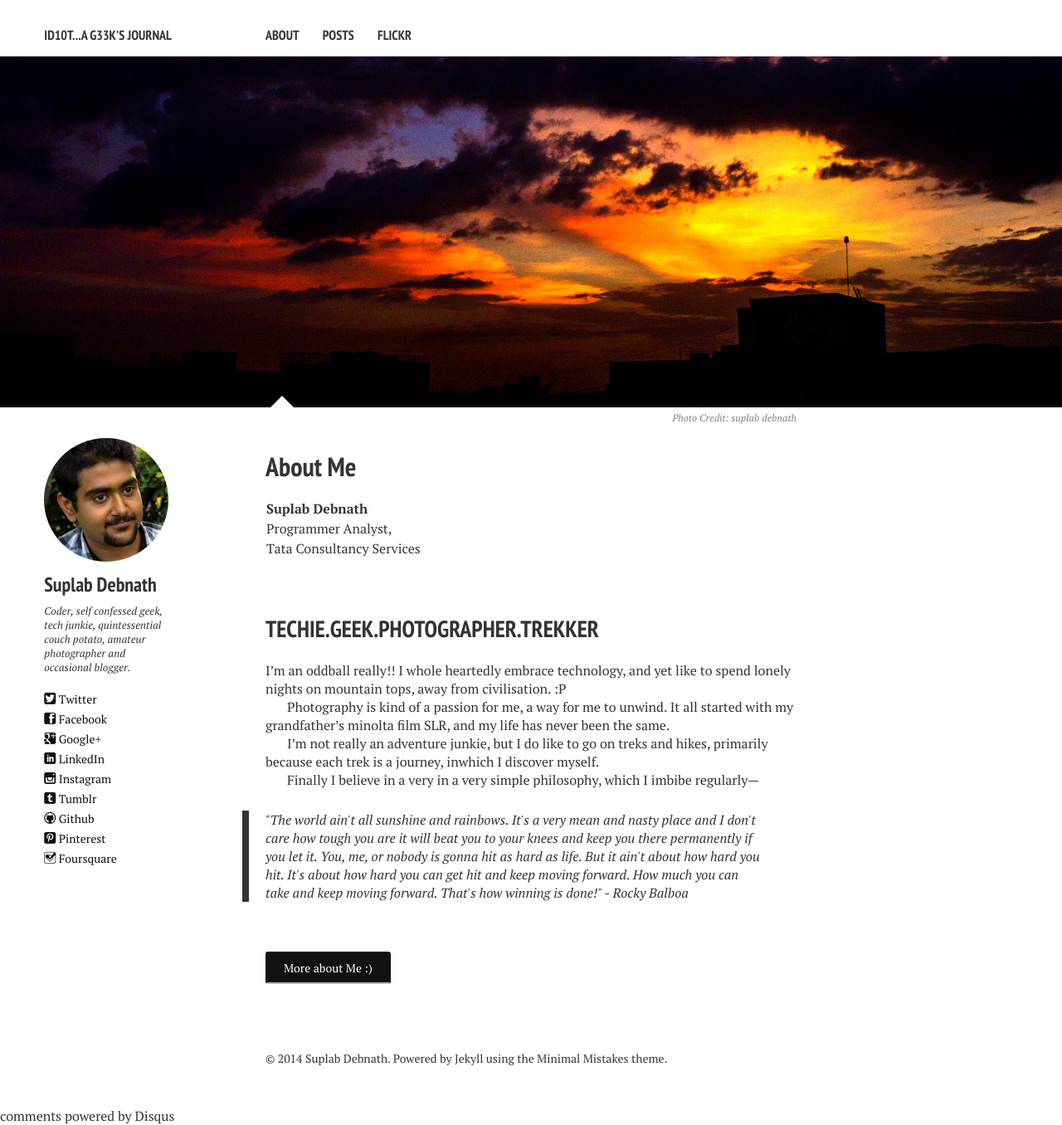
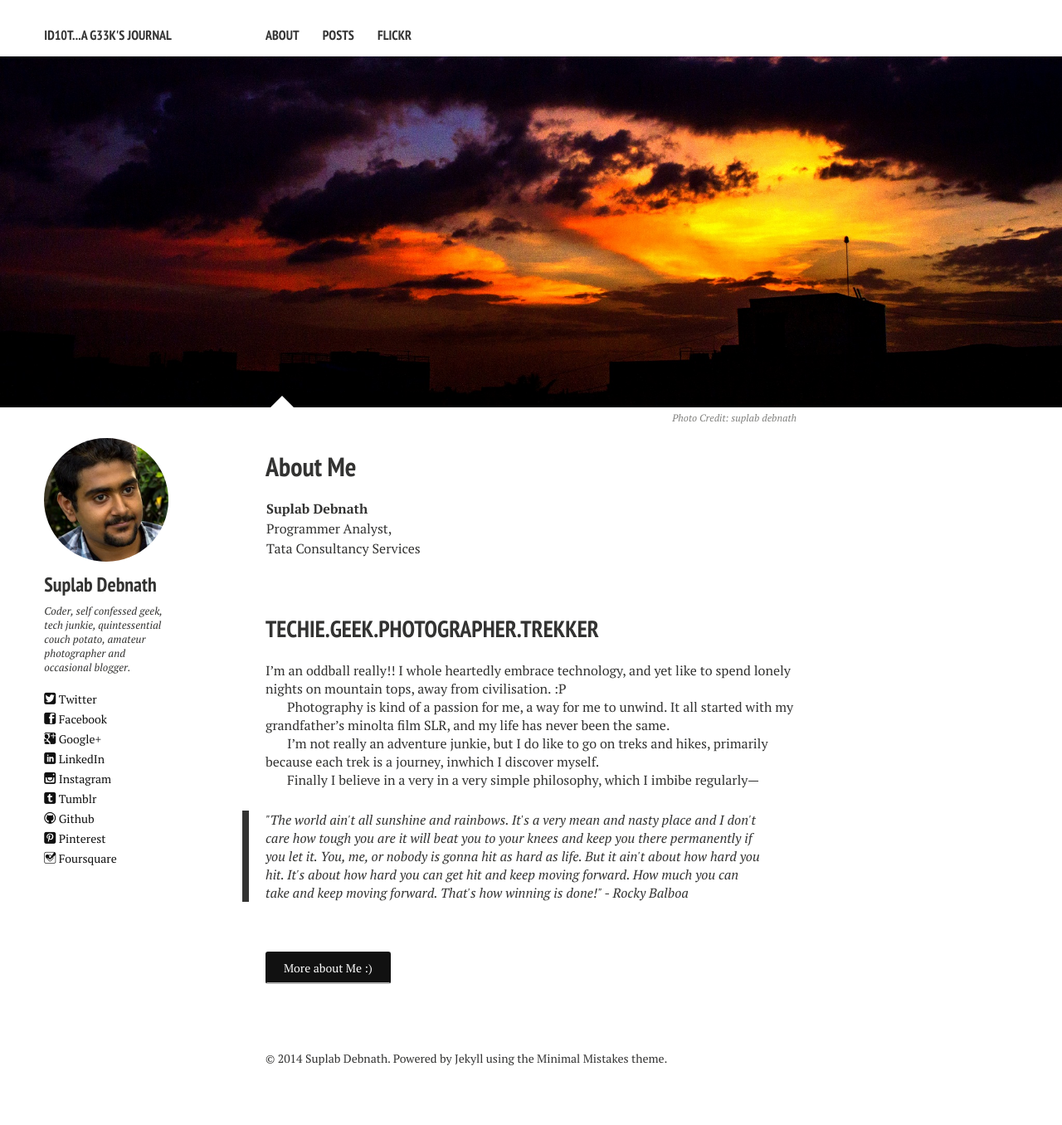
Before and after one commit to suplab/suplab.github.com, a Jekyll site: the page built from about.md, in a window 1280 px wide. Shown: the whole page at 83% size. Built offline with Jekyll 4.4.1, drawn with Linux system fonts in a browser that asks for light colours; nearby versions of some CDN libraries; comment, search, counter and statistics services are not loaded; after the commit the page ends 1334 px from its top, so only the background shows below that; some of the changed lines change nothing that is shown.

Commit message:
enable disqus by post

```diff
--- a/_includes/_disqus_comments.html
+++ b/_includes/_disqus_comments.html
@@ -1,4 +1,5 @@
 {% if site.disqus_shortname %}
+<div id="disqus_thread"></div>
 <script type="text/javascript">
     /* * * CONFIGURATION VARIABLES: EDIT BEFORE PASTING INTO YOUR WEBPAGE * * */
     var disqus_shortname = '{{ site.disqus_shortname }}'; // required: replace example with your forum shortname
--- a/about.md
+++ b/about.md
@@ -5,7 +5,7 @@
 tagline: Id10T
 tags: [about, Jekyll, theme, responsive]
 modified: 9-9-2013
-comments: true
+comments: false
 image:
   feature: texture-feature-02.jpg
   credit: suplab debnath
```
